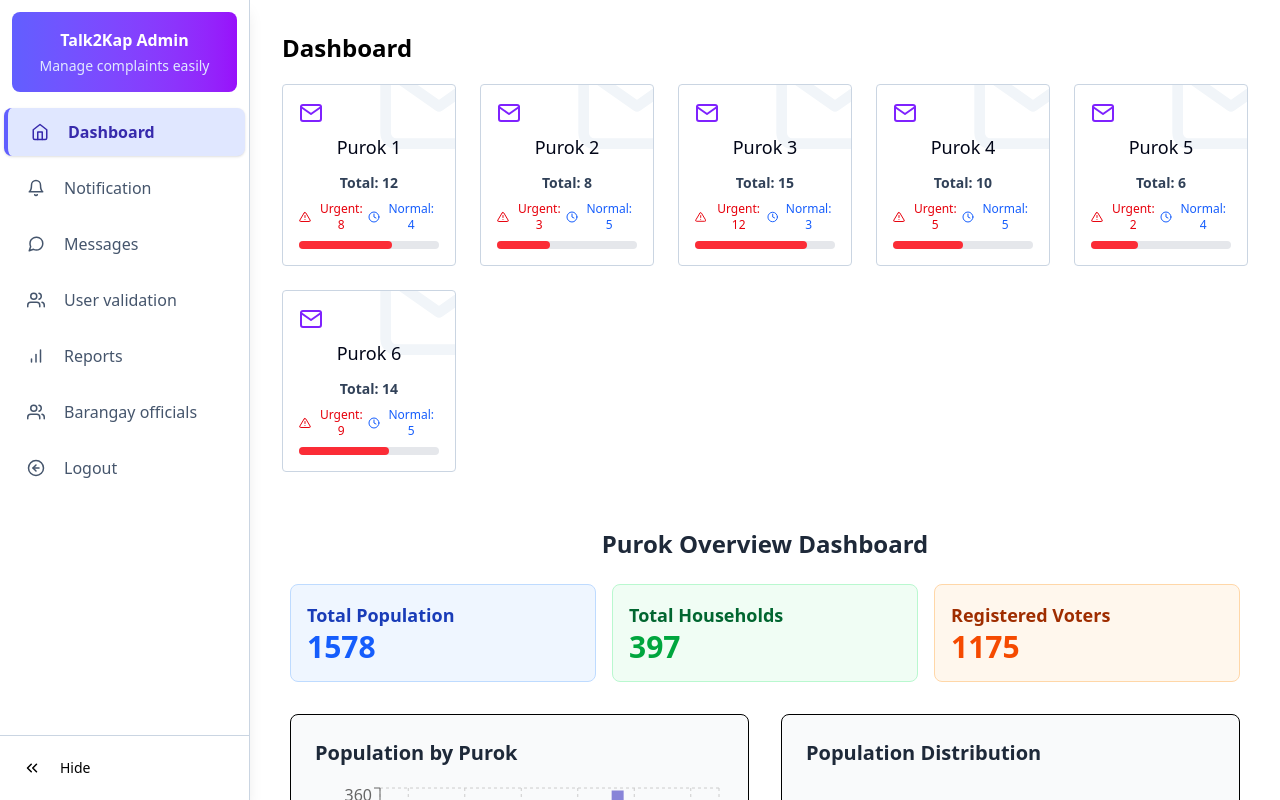
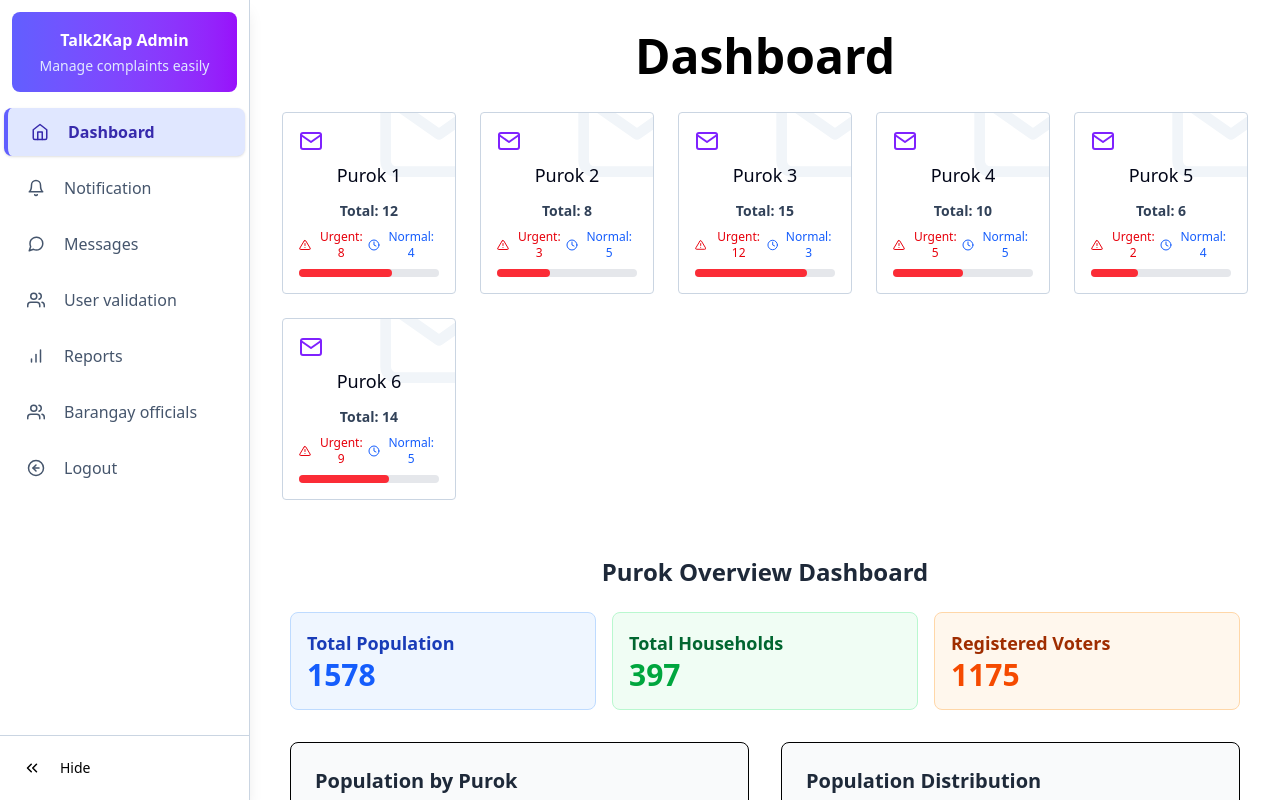
Before and after one commit to Friedrhys25/talk2kap, a React (Vite) app: page /main in a window 1280 px wide. Built offline with nearby package versions, Linux system fonts and the light colour scheme; sample sign-in values are in the browser's storage.

Commit message:
ahead 1 in abalon

```diff
--- a/src/Components/Pagecomponents/Messagetable.jsx
+++ b/src/Components/Pagecomponents/Messagetable.jsx
@@ -365,7 +365,7 @@ const MessageTable = () => {
 
       {/* Modal for Conversation */}
       {selectedConversation && (
-        <div className="fixed inset-0 bg-black bg-opacity-50 backdrop-blur-sm flex items-center justify-center z-50 p-4">
+        <div className="fixed inset-0  bg-opacity-50 backdrop-blur-sm flex items-center justify-center z-50 p-4">
           <div className="bg-white rounded-xl shadow-xl w-full max-w-2xl h-[90vh] flex flex-col">
             <div className="p-6 border-b flex-shrink-0">
               <button
--- a/src/Components/Pagecomponents/Officialtable.jsx
+++ b/src/Components/Pagecomponents/Officialtable.jsx
@@ -92,7 +92,7 @@ const OfficialTable = () => {
   };
 
   return (
-    <div className="space-y-6 h-screen p-6 bg-gray-50 ">
+    <div className="space-y-6 h-full p-6 bg-gray-50 ">
       {/* Stats Cards */}
       <div className="grid grid-cols-1 md:grid-cols-3 gap-4">
         {[
--- a/src/Components/Pagecomponents/Purokcard.jsx
+++ b/src/Components/Pagecomponents/Purokcard.jsx
@@ -20,8 +20,8 @@ const HoverDevCards = ({ onPurokSelect, selectedPurok, onBackToDashboard }) => {
 
   // Show dashboard cards
   return (
-    <div className="p-4">
-      <p className="text-2xl font-semibold mb-5">Dashboard</p>
+    <div className="p-4 flex items-center justify-center flex-col">
+      <p className="text-5xl font-semibold mb-8 block">Dashboard</p>
 
       <div className="grid gap-6 grid-cols-6 lg:grid-cols-5 md:grid-cols-2 sm:grid-cols-1">
         <Card
--- a/src/Pages/Sidebarpages/Officialpage.jsx
+++ b/src/Pages/Sidebarpages/Officialpage.jsx
@@ -4,9 +4,9 @@ import OfficialTable from "../../Components/Pagecomponents/Officialtable";
 
 const Officialpage = () => {
   return (
-    <div className=" flex flex-col w-full h-full p-6 bg-white overflow-auto" style={{width: '100%', margin: 0, padding: 0}}>
-      {/* Header */}
-      <div className="mb-6">
+    <div className="flex flex-col h-full overflow-hidden bg-gray-50 w-full">
+      <div className="p-6 flex-1 overflow-y-auto">
+        <div className="mb-8">
           <h1 className="text-2xl font-bold text-gray-800 mb-2">
             Barangay Officials
           </h1>
@@ -14,11 +14,11 @@ const Officialpage = () => {
             Feedbacks, ratings, and complaints about specific officials
           </p>
         </div>
-      <div className="">
-        {/* Officials Table Component */}
-        <OfficialTable />
+        <div className="bg-white rounded-lg shadow-sm  overflow-hidden mb-6">
+          <OfficialTable/>
         </div>
 
+      </div>
     </div>
   );
 };
```
Lines whose indentation alone changed are shown as unchanged.
